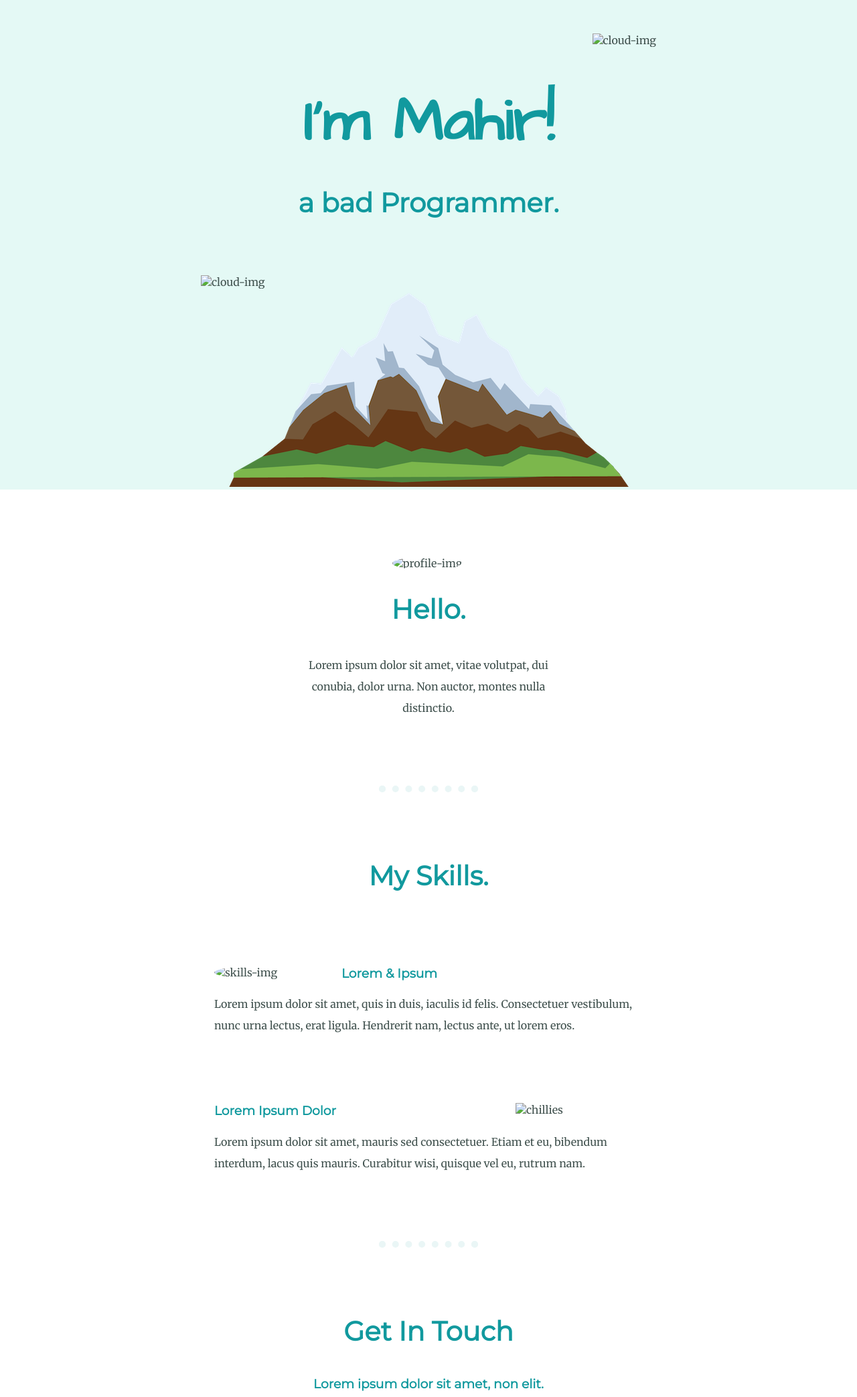
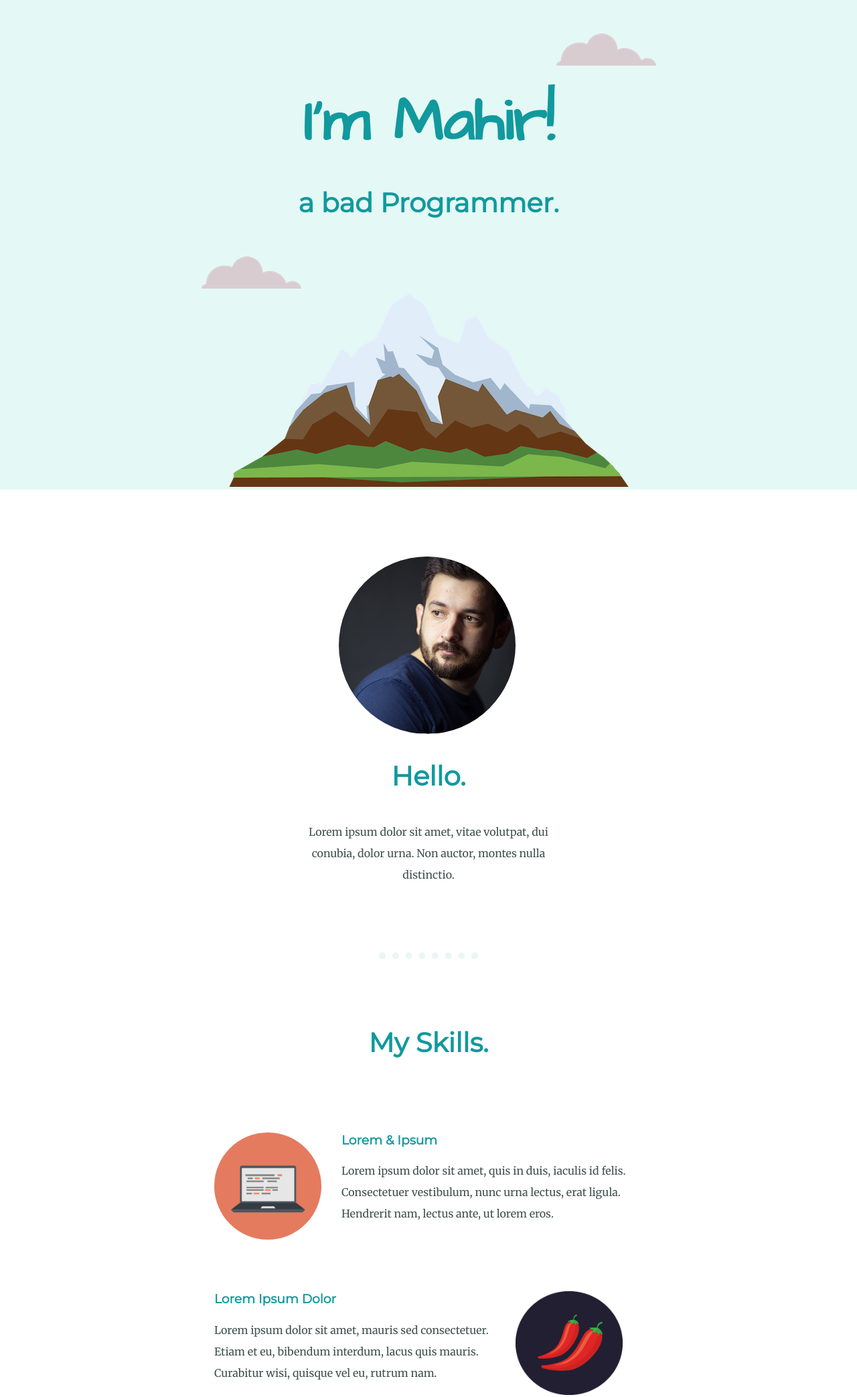
Before and after one commit to mahirtu/01, a plain HTML site: page index.html in a window 1280 px wide. Shown: the top 2086 px of the page at 67% size. Drawn offline with Linux system fonts and the light colour scheme; files that its build step writes are made by us from their sources; files whose address does not match are found by name.

Commit message:
Update index.html

```diff
--- a/index.html
+++ b/index.html
@@ -3,7 +3,7 @@
   <head>
     <meta charset="utf-8">
     <title>Mahir Tulic</title>
-    <link rel="stylesheet" href="css/styles.css">
+    <link rel="stylesheet" href="styles.css">
     <link rel="icon" href="favicon.ico">
     <link rel="preconnect" href="https://fonts.gstatic.com">
     <link rel="preconnect" href="https://fonts.gstatic.com">
@@ -13,16 +13,16 @@
     </head>
   <body>
     <div class="top-container">
-      <img class="top-cloud"src="images/cloud.png" alt="cloud-img">
+      <img class="top-cloud"src="cloud.png" alt="cloud-img">
       <h1>I'm Mahir!</h1>
       <h2>a bad Programmer.</h2>
-        <img class="bottom-cloud"src="images/cloud.png" alt="cloud-img">
+        <img class="bottom-cloud"src="cloud.png" alt="cloud-img">
           <img src="images/mountain.png" alt="mountain-img">
             </div>
 
           <div class="middle-container">
             <div class="profile">
-                    <img class="avatar" src="images/mahir.png" alt="profile-img">
+                    <img class="avatar" src="mahir.png" alt="profile-img">
               <img src="" alt="">
               <h2>Hello.</h2>
               <p class="intro">Lorem ipsum dolor sit amet, vitae volutpat, dui conubia, dolor urna. Non auctor, montes nulla distinctio.</p>
@@ -31,12 +31,12 @@
             <div class="skills">
               <h2 class="skill-h2">My Skills.</h2>
               <div class="skill-row">
-            <img class="pc" src="images/computer.png" alt="skills-img">
+            <img class="pc" src="computer.png" alt="skills-img">
                 <h3>Lorem & Ipsum</h3>
                 <p>Lorem ipsum dolor sit amet, quis in duis, iaculis id felis. Consectetuer vestibulum, nunc urna lectus, erat ligula. Hendrerit nam, lectus ante, ut lorem eros.</p>
               </div>
               <div class="skill-row">
-                <img class="chilly" src="images/chillies.png" alt="chillies">
+                <img class="chilly" src="chillies.png" alt="chillies">
                 <h3>Lorem Ipsum Dolor</h3>
                 <p>Lorem ipsum dolor sit amet, mauris sed consectetuer. Etiam et eu, bibendum interdum, lacus quis mauris. Curabitur wisi, quisque vel eu, rutrum nam.</p>
               </div>
```
